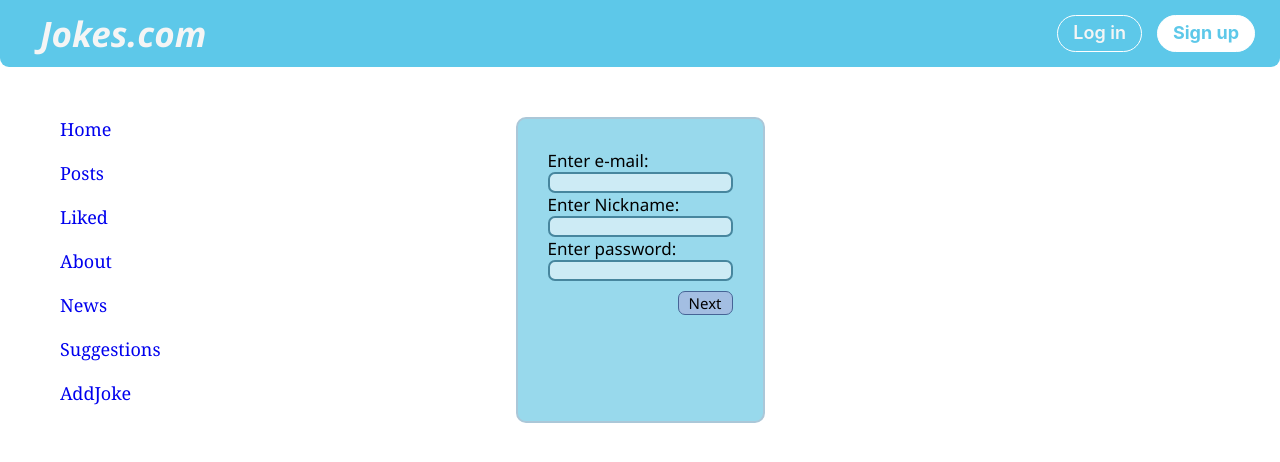
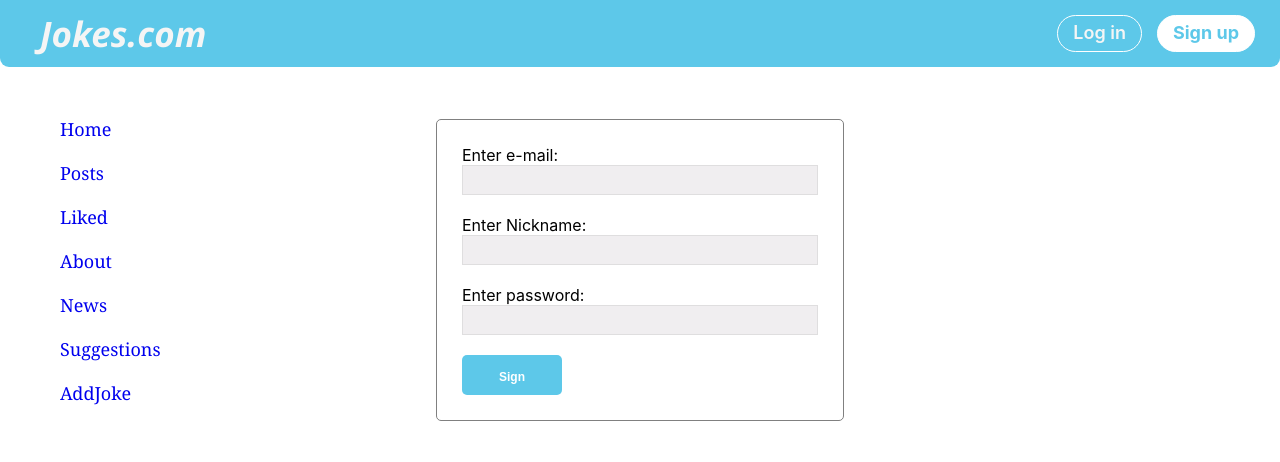
Before and after one commit to SergeyTsukanov/anekdot_site, a React (Create React App) app in the folder client/: page /signup in a window 1280 px wide. Shown: the top 462 px of the page. Built offline with nearby package versions, Linux system fonts and the light colour scheme.

Commit message:
reworked forms

```diff
--- a/client/src/App.js
+++ b/client/src/App.js
@@ -2,10 +2,10 @@
 import { BrowserRouter, NavLink, Route, Switch } from "react-router-dom";
 import { MainPage } from "./components/MainPage/MainPage.jsx"
 import { AboutPage } from "./components/About/AboutPage.jsx";
-import {RegForm} from "./Forms/RegForm/RegForm.jsx"
+import {RegForm} from "./Forms/RegForm.jsx"
 import { NavBar } from "./components/NavBar/NavBar.jsx"
-import { AddJokeForm } from "./Forms/AddJokeForm/AddJokeForm.jsx";
-import {LogInForm} from "./Forms/LogInForm/LogInForm.jsx"
+import { AddJokeForm } from "./Forms/AddJokeForm.jsx";
+import {LogInForm} from "./Forms/LogInForm.jsx"
 import styles from "./App.module.css"
 
 
--- a/client/src/Forms/AddJokeForm/AddJokeForm.jsx
+++ b/client/src/Forms/AddJokeForm.jsx
@@ -1,5 +1,5 @@
 import { useFormik } from "formik"
-import styles from "./AddJokeForm.module.css"
+import styles from "./Form.module.css"
 const validate = values => {
   const errors = {}
   if (!values.title) {
@@ -39,7 +39,7 @@
     }
   })
 
-  return <form className={styles.JokeForm} onSubmit={formik.handleSubmit}>
+  return <form className={styles.Form} onSubmit={formik.handleSubmit}>
     <label className={styles.label_name} >
       Enter title:
         <input className={styles.inputs}
@@ -48,7 +48,7 @@
         onChange={formik.handleChange}
         value={formik.values.title} />
     </label>
-    {formik.touched.title && formik.errors.title ? <div>{formik.errors.title}</div> : null}
+    {formik.touched.title && formik.errors.title ? <div>{formik.errors.title}</div> : <div className={styles.form_correct}>1111</div>}
 
     <label className={styles.label_name}  >
       Enter text:
@@ -58,7 +58,7 @@
         onChange={formik.handleChange}
         value={formik.values.text} />
     </label>
-    {formik.touched.text && formik.errors.text ? <div>{formik.errors.text}</div> : null}
+    {formik.touched.text && formik.errors.text ? <div>{formik.errors.text}</div> : <div className={styles.form_correct}>1111</div>}
 
 
     <label className={styles.label_name}  >
@@ -69,10 +69,8 @@
         </select>
     </label>
     <div>
-    {formik.touched.type && formik.errors.type ? <div>{formik.errors.type}</div> : null}
+    {formik.touched.type && formik.errors.type ? <div>{formik.errors.type}</div> : <div className={styles.form_correct}>1111</div>}
     </div>
-    <div>
-      <input type="submit" value="Add" />
-    </div>
+   <button className={styles.button_submit} type="submit">Add</button>
   </form>
 }
--- a/client/src/Forms/AddJokeForm/AddJokeForm.module.css
+++ /dev/null
@@ -1,18 +0,0 @@
-.JokeForm{
-    display: flex;
-    flex-direction: column;
-    margin:0 auto;
-}
-.label_name{
-display: block;
-justify-content: center;
-font-family:'Segoe UI', Tahoma, Geneva, Verdana, sans-serif;
-font-size: 17px;
-}
-.inputs{
-    display:block;
-    border: solid 2px rgb(71, 134, 158);
-    border-radius: 7px;
-
-
-}
--- /dev/null
+++ b/client/src/Forms/Form.module.css
@@ -0,0 +1,44 @@
+.Form {
+    display: flex;
+    flex-direction: column;
+    margin: 0 auto;
+    align-self: center;
+    border: 1px solid grey;
+    border-radius: 5px;
+    padding: 25px;
+}
+
+.label_name {
+    display: flex;
+    flex-direction: column;
+}
+
+
+.form_correct {
+    color: white;
+}
+.form_error {
+    color: red;
+}
+.inputs {
+    width: 356px;
+    height: 30px;
+    background-color: #f0eef0;
+    border: 1px solid rgba(220, 220, 220, 0.85);
+}
+
+
+.button_submit {
+    border:none;
+    cursor: pointer;
+    width: 100px;
+    height: 40px;
+    background-color:rgb(93, 200, 233);
+     border-radius: 5px;
+    font-size: 12px;
+    line-height: 1.2;
+    font-weight: 700;
+    color: #ffffff;
+    float: right;
+    padding: 15px 30px 20px;
+}
--- /dev/null
+++ b/client/src/Forms/LogInForm.jsx
@@ -0,0 +1,65 @@
+import styles from "./Form.module.css";
+import { useFormik } from "formik"
+
+const validate = (values) => {
+  const errors = {}
+  if (!values.email) {
+    errors.email = "requied"
+  }
+  if (!values.password) {
+    errors.password = "requied"
+  }
+  return errors;
+}
+
+export const LogInForm = (props) => {
+  const formik = useFormik({
+    initialValues: {
+      email: '',
+      password: ''
+    },
+    validate,
+    onSubmit: values => {
+      alert(JSON.stringify(values, null, 2));
+      formik.resetForm()
+    }
+  })
+
+
+  return (
+    <form className={styles.Form} onSubmit={formik.handleSubmit}>
+      <div className={styles.form_body}>
+        <label className={styles.label_name}>
+          Enter e-mail:
+        <input className={styles.inputs}
+            type="text"
+            name='email'
+            value={formik.values.email}
+            onChange={formik.handleChange} />
+        </label>
+        {formik.touched.email && formik.errors.email ?
+          <div className={styles.form_error}>
+            {formik.errors.email}
+          </div>
+          : <div className={styles.form_correct}>1111</div>}
+
+        <label className={styles.label_name}>
+          Enter password:
+        <input className={ styles.inputs }
+            type="text"
+            name="password"
+            onChange={formik.handleChange}
+            value={formik.values.password} />
+        </label>
+        {formik.touched.password && formik.errors.password ?
+          <div className={styles.form_error}>
+            {formik.errors.password}</div>
+            :
+          <div className={styles.form_correct}>
+            1111
+          </div>}
+          <button className={styles.button_submit} type="submit" >Log In </button>
+      </div>
+    </form>
+  );
+};
--- a/client/src/Forms/LogInForm/LogInForm.jsx
+++ /dev/null
@@ -1,63 +0,0 @@
-import styles from "./LogInForm.module.css";
-import { useFormik } from "formik"
-
-
-const validate = (values) => {
-  const errors = {}
-  if (!values.email) {
-    errors.email = "requied"
-  }
-  if (!values.password) {
-    errors.password = "requied"
-  }
-  return errors;
-}
-
-export const LogInForm = (props) => {
-
-  const formik = useFormik({
-    initialValues: {
-      email: '',
-      password: ''
-    },
-    validate,
-    onSubmit: values => {
-      alert(JSON.stringify(values, null, 2));
-      formik.resetForm()
-    }
-  })
-
-
-  return (
-    <form className={styles.RegForm} onSubmit ={formik.handleSubmit}>
-
-      <label className={styles.label_name}>
-        Enter e-mail:
-        <input className={styles.inputs}
-          type="text"
-          name='email'
-
-          value={formik.values.email}
-          onChange={formik.handleChange} />
-      </label>
-      {formik.touched.email && formik.errors.email ? <div>{formik.errors.email}</div> : null}
-
-
-      <label className={styles.label_name}>
-        Enter password:
-        <input className={styles.inputs}
-        type="text"
-        name="password"
-
-        onChange={formik.handleChange}
-        value={formik.values.password} />
-      </label>
-      {formik.touched.password && formik.errors.password ? <div>{formik.errors.password}</div> : null}
-
-      <div>
-        <input className={styles.next_button} type="submit" value="Next" />
-      </div>
-      <div className={styles.back_button}> </div>
-    </form>
-  );
-};
--- a/client/src/Forms/LogInForm/LogInForm.module.css
+++ /dev/null
@@ -1,18 +0,0 @@
-.JokeForm{
-    display: flex;
-    flex-direction: column;
-    margin:0 auto;
-}
-.label_name{
-display: block;
-justify-content: center;
-font-family:'Segoe UI', Tahoma, Geneva, Verdana, sans-serif;
-font-size: 17px;
-}
-.inputs{
-    display:block;
-    border: solid 2px rgb(71, 134, 158);
-    border-radius: 7px;
-
-
-}
--- a/client/src/Forms/RegForm/RegForm.jsx
+++ b/client/src/Forms/RegForm.jsx
@@ -1,4 +1,4 @@
-import styles from "./RegForm.module.css";
+import styles from "./Form.module.css";
 import { useFormik } from "formik"
 
 
@@ -33,7 +33,7 @@
 
 
   return (
-    <form className={styles.RegForm} onSubmit ={formik.handleSubmit}>
+    <form className={styles.Form} onSubmit={formik.handleSubmit}>
 
       <label className={styles.label_name}>
         Enter e-mail:
@@ -44,7 +44,11 @@
           value={formik.values.email}
           onChange={formik.handleChange} />
       </label>
-      {formik.touched.email && formik.errors.email ? <div>{formik.errors.email}</div> : null}
+      {formik.touched.email && formik.errors.email ?
+        <div className={styles.form_error}>{formik.errors.email}</div> :
+        <div className={styles.form_correct}>
+          1111
+          </div>}
 
       <label className={styles.label_name}>
         Enter Nickname:
@@ -56,23 +60,28 @@
           value={formik.values.nickname} />
       </label>
 
-       {formik.touched.nickname && formik.errors.nickname ? <div>{formik.errors.nickname}</div> : null}
+      {formik.touched.nickname && formik.errors.nickname ?
+        <div className={styles.form_error}>{formik.errors.nickname}</div> :
+        <div className={styles.form_correct}>
+          1111
+          </div>}
 
       <label className={styles.label_name}>
         Enter password:
         <input className={styles.inputs}
-        type="text"
-        name="password"
+          type="text"
+          name="password"
 
-        onChange={formik.handleChange}
-        value={formik.values.password} />
+          onChange={formik.handleChange}
+          value={formik.values.password} />
       </label>
-      {formik.touched.password && formik.errors.password ? <div>{formik.errors.password}</div> : null}
+      {formik.touched.password && formik.errors.password ?
+        <div className={styles.form_error}>{formik.errors.password}</div> :
+        <div className={styles.form_correct}>
+          1111
+          </div>}
 
-      <div>
-        <input className={styles.next_button} type="submit" value="Next" />
-      </div>
-      <div className={styles.back_button}> </div>
+      <button className={styles.button_submit} type="submit">Sign</button>
     </form>
   );
 };
--- a/client/src/Forms/RegForm/RegForm.module.css
+++ /dev/null
@@ -1,39 +0,0 @@
-.RegForm{
-    display: flex;
-    flex-direction: column;
-    margin:0 auto;
-    border: solid 2px rgb(171, 199, 216);
-    border-radius: 10px;
-    background-color: rgb(152, 217, 236);
-    padding: 30px;
-
-}
-
-.label_name{
-    display: block;
-    justify-content: center;
-    font-family:'Segoe UI', Tahoma, Geneva, Verdana, sans-serif;
-    font-size: 17px;
-}
-
-.inputs{
-    display:block;
-    border: solid 2px rgb(71, 134, 158);
-    border-radius: 7px;
-    background-color: rgb(205, 235, 245);
-
-}
-
-.next_button{
-    font-family: 'Segoe UI', Tahoma, Geneva, Verdana, sans-serif;
-    font-size: 15px;
-    font-weight: 500;
-    margin-top: 10px;
-    padding-left: 10px;
-    padding-right: 10px;
-    float:right;
-    display: block;
-    border: solid 1px rgb(70, 100, 150);
-    border-radius: 7px;
-    background-color: rgb(163, 190, 226);
-}
```
